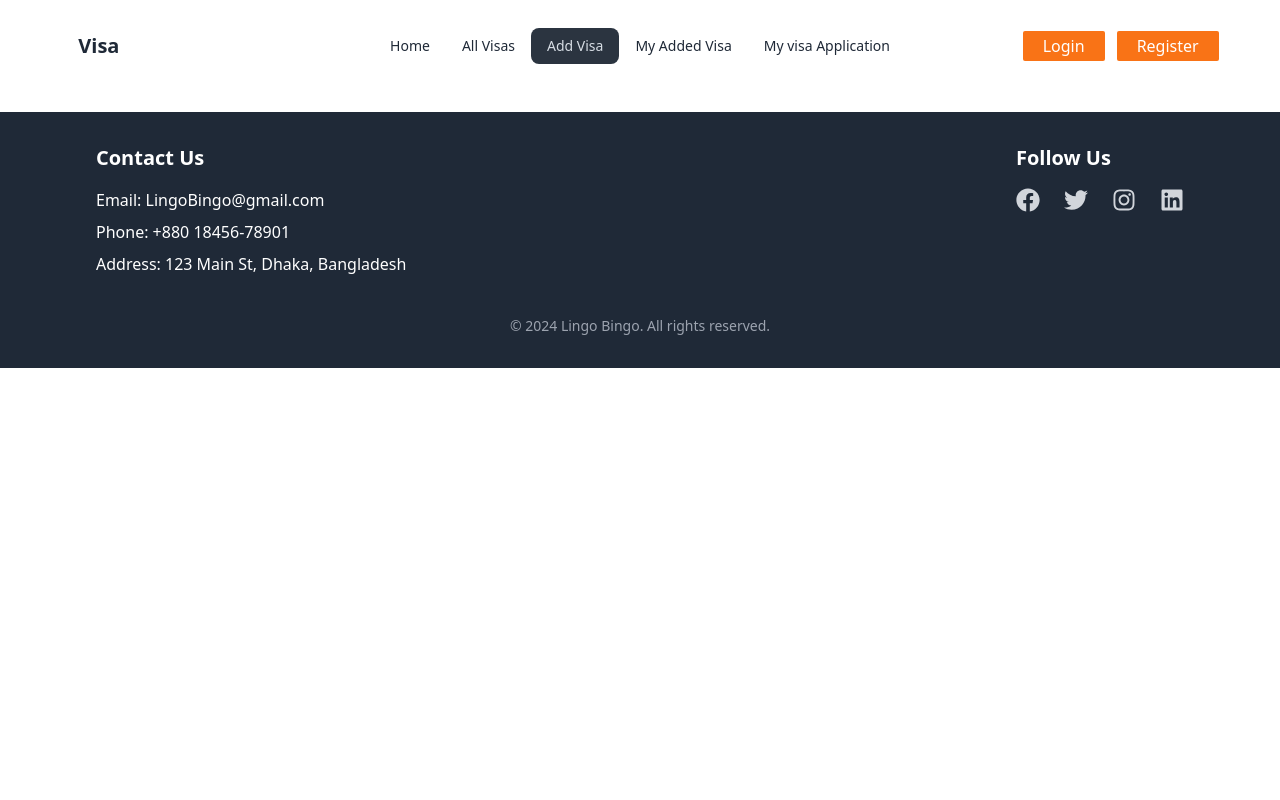
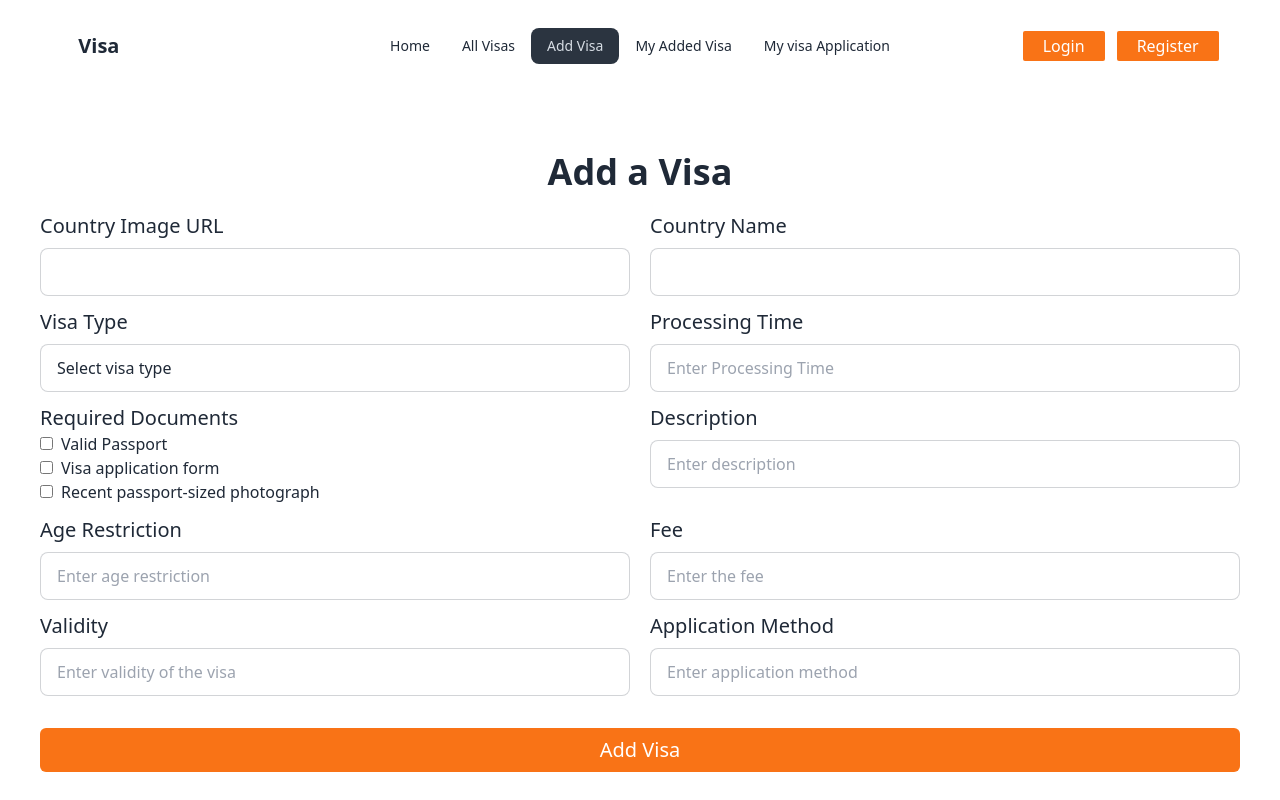
Before and after one commit to Jollypru/Visa-Navigator, a React (Vite) app: page /addVisa in a window 1280 px wide. Shown: the top 800 px of the page. Built offline with nearby package versions, Linux system fonts and the light colour scheme; no server answers.

Commit message:
added add visa page

```diff
--- a/src/components/AddVisa.jsx
+++ b/src/components/AddVisa.jsx
@@ -1,9 +1,112 @@
 import React from 'react';
 
 const AddVisa = () => {
+    const requiredDocuments = ['Valid Passport', 'Visa application form', "Recent passport-sized photograph"]
+
+    const handleAddVisa = e => {
+        e.preventDefault();
+        const countryName = e.target.countryName.value;
+        const visaType = e.target.visaType.value;
+        const processingTime = e.target.processingTime.value;
+        const description = e.target.description.value;
+        const age = e.target.age.value;
+        const fee = e.target.fee.value;
+        const validity = e.target.validity.value;
+        const applicationMethod = e.target.applicationMethod.value;
+
+        console.log(countryName, visaType, processingTime, description, age, fee, validity, applicationMethod);
+    }
     return (
-        <div>
-
+        <div className='text-gray-800 p-10'>
+            <h2 className='text-center font-bold text-4xl my-5'>Add a Visa</h2>
+            <form onSubmit={handleAddVisa}>
+                <div className='md:flex gap-5 mb-3'>
+                    <div className='md:w-1/2'>
+                        <label>
+                            <span className='text-xl'>Country Image URL</span>
+                        </label>
+                        <input type="text" name='countryImage' className='input input-bordered w-full mt-2' required />
+                    </div>
+                    <div className='form-control md:w-1/2'>
+                        <label>
+                            <span className='text-xl'>Country Name</span>
+                        </label>
+                        <input type="text" name='countryName' className='input input-bordered w-full mt-2' required />
+                    </div>
+                </div>
+                <div className='md:flex gap-5 mb-3'>
+                    <div className='md:w-1/2 flex flex-col'>
+                        <label>
+                            <span className='text-xl'>Visa Type</span>
+                        </label>
+                        <select name="visaType" id="" className='input input-bordered mt-2' required>
+                            <option>Select visa type</option>
+                            <option>Student Visa</option>
+                            <option>Tourist Visa</option>
+                            <option>Official Visa</option>
+                            <option>Working Visa</option>
+                        </select>
+                    </div>
+                    <div className='form-control md:w-1/2'>
+                        <label>
+                            <span className='text-xl'>Processing Time</span>
+                        </label>
+                        <input type="text" name='processingTime' placeholder='Enter Processing Time' className='input input-bordered w-full mt-2' required />
+                    </div>
+                </div>
+                <div className='md:flex gap-5 mb-3'>
+                    <div className='md:w-1/2'>
+                        <label>
+                            <span className='text-xl'>Required Documents</span>
+                        </label>
+                        {
+                            requiredDocuments.map(document => (
+                                <div key={document}>
+                                    <input
+                                        type="checkbox" value={document} className="mr-2" required
+                                    />
+                                    <span>{document}</span>
+                                </div>
+                            ))
+                        }
+                    </div>
+                    <div className='form-control md:w-1/2'>
+                        <label>
+                            <span className='text-xl'>Description</span>
+                        </label>
+                        <input type="text" name='description' placeholder='Enter description' className='input input-bordered w-full mt-2' required />
+                    </div>
+                </div>
+                <div className='md:flex gap-5 mb-3'>
+                    <div className='md:w-1/2'>
+                        <label>
+                            <span className='text-xl'>Age Restriction</span>
+                        </label>
+                        <input type="number" name='age' placeholder='Enter age restriction' className='input input-bordered w-full mt-2' required />
+                    </div>
+                    <div className='form-control md:w-1/2'>
+                        <label>
+                            <span className='text-xl'>Fee</span>
+                        </label>
+                        <input type="number" name='fee' placeholder='Enter the fee' className='input input-bordered w-full mt-2' required />
+                    </div>
+                </div>
+                <div className='md:flex gap-5 mb-8'>
+                    <div className='md:w-1/2'>
+                        <label>
+                            <span className='text-xl'>Validity</span>
+                        </label>
+                        <input type="text" name='validity' placeholder='Enter validity of the visa' className='input input-bordered w-full mt-2' required />
+                    </div>
+                    <div className='form-control md:w-1/2'>
+                        <label>
+                            <span className='text-xl'>Application Method</span>
+                        </label>
+                        <input type="text" name='applicationMethod' placeholder='Enter application method' className='input input-bordered w-full mt-2' required />
+                    </div>
+                </div>
+                <button type='submit' className='w-full bg-orange-500 rounded-md py-2 text-white text-xl'>Add Visa</button>
+            </form>
         </div>
     );
 };
```
Also changed, not shown: 1 other file (tests, documents, lock files or other folders).
